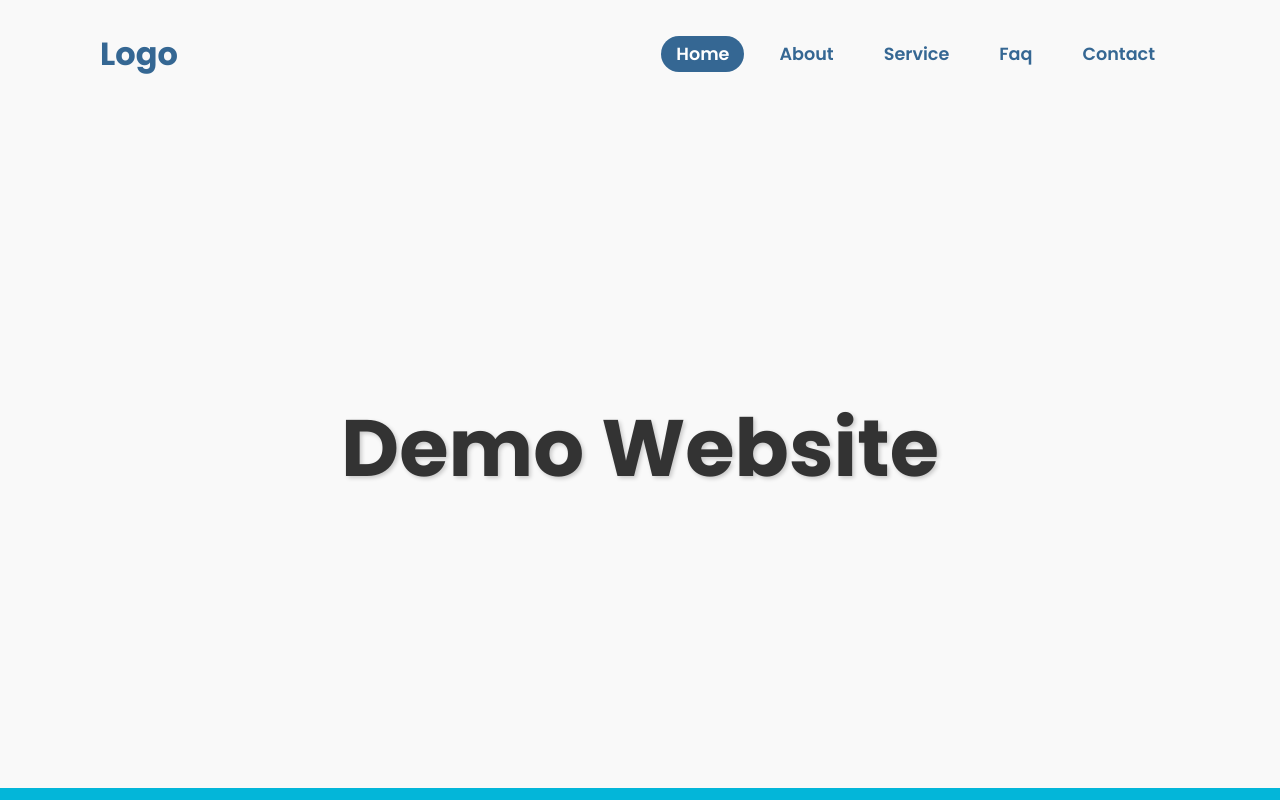
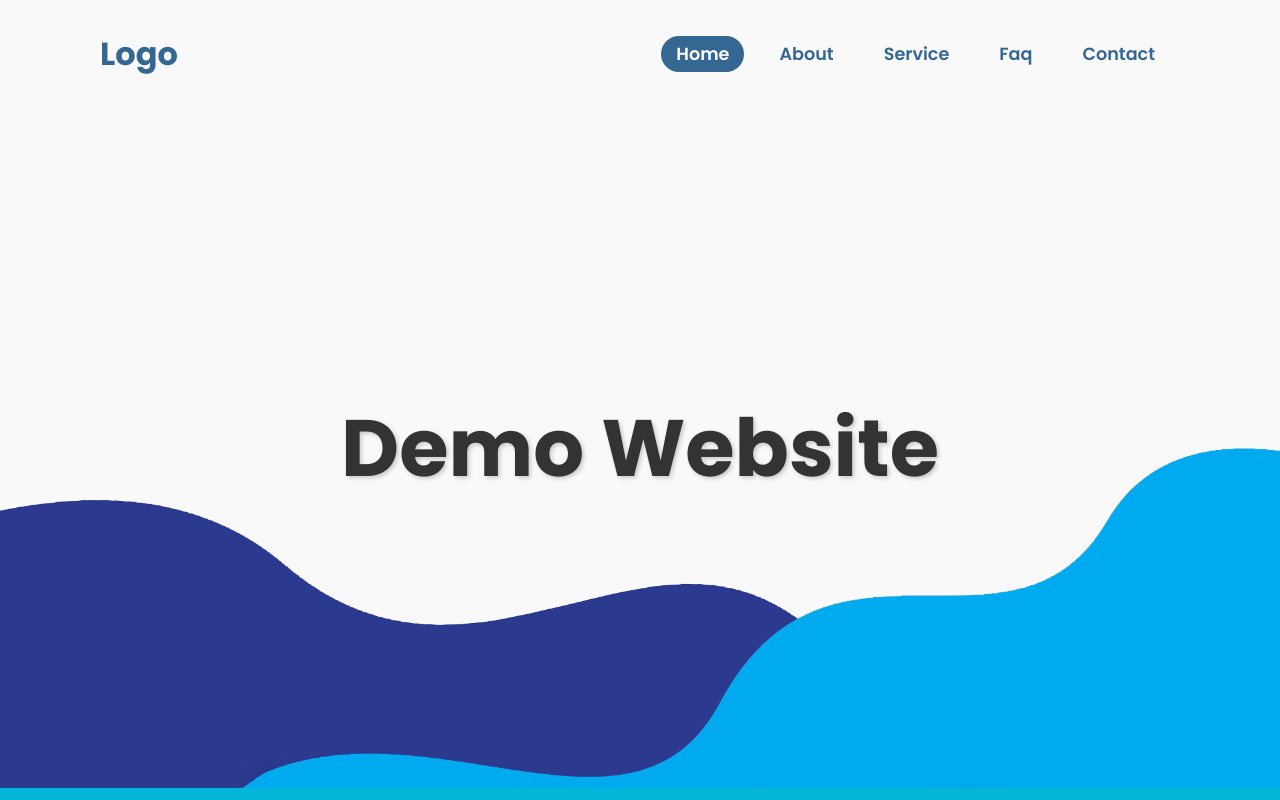
Before and after one commit to venkatesh-afk/Demo_Website, a plain HTML site: page index.html in a window 1280 px wide. Shown: the top 800 px of the page. Drawn offline with nearby package versions, Linux system fonts and the light colour scheme; files whose address does not match are found by name.

Commit message:
Update index.html

```diff
--- a/index.html
+++ b/index.html
@@ -27,8 +27,8 @@
 
     <section class="main">
         <h2 id="text">Demo Website</h2>
-        <img src="images/left-Background.png" alt="" id="left">
-        <img src="images/right-Background.png" alt="" id="right">
+        <img src="left-Background.png" alt="" id="left">
+        <img src="right-Background.png" alt="" id="right">
     </section>
 
     <!-- About Us -->
```
